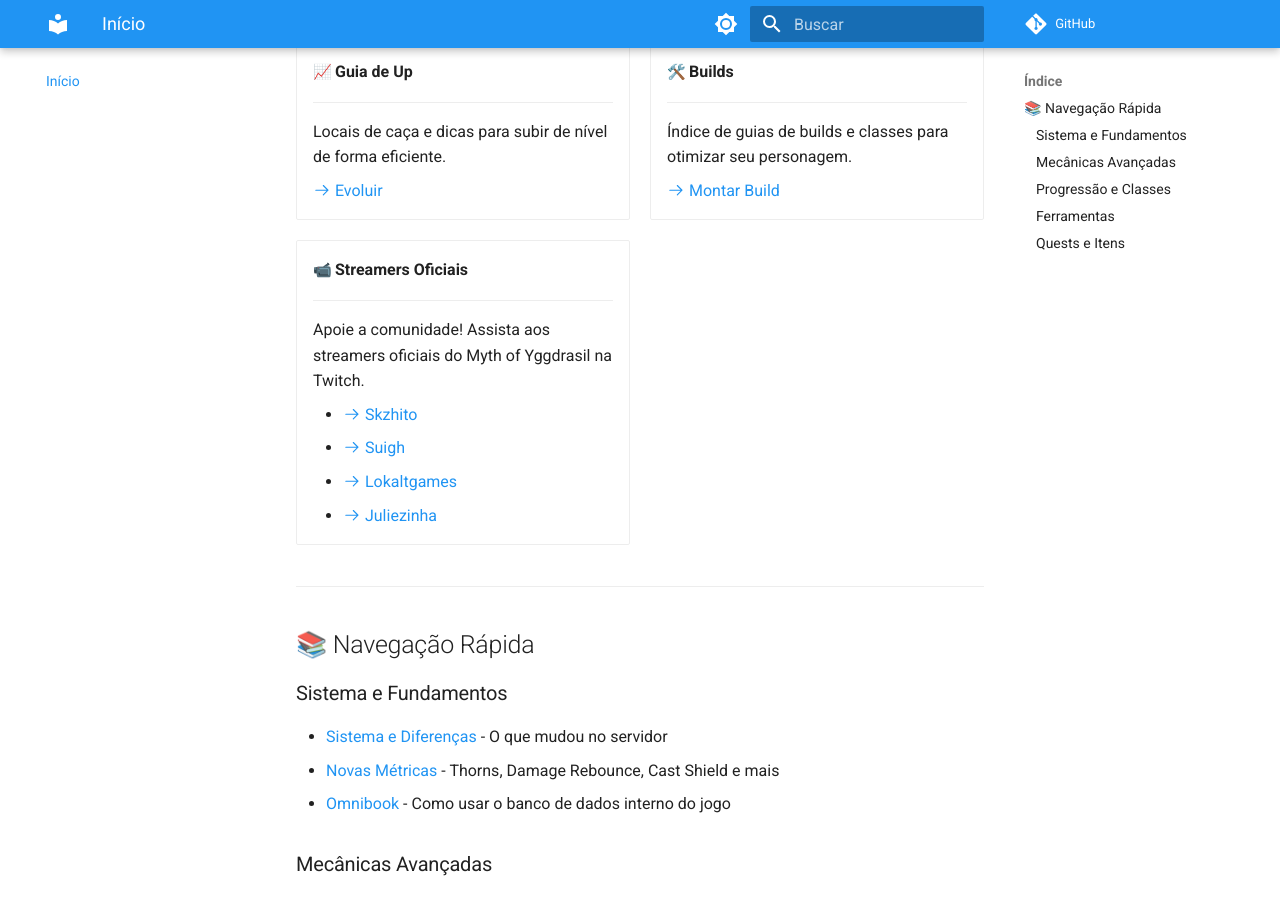
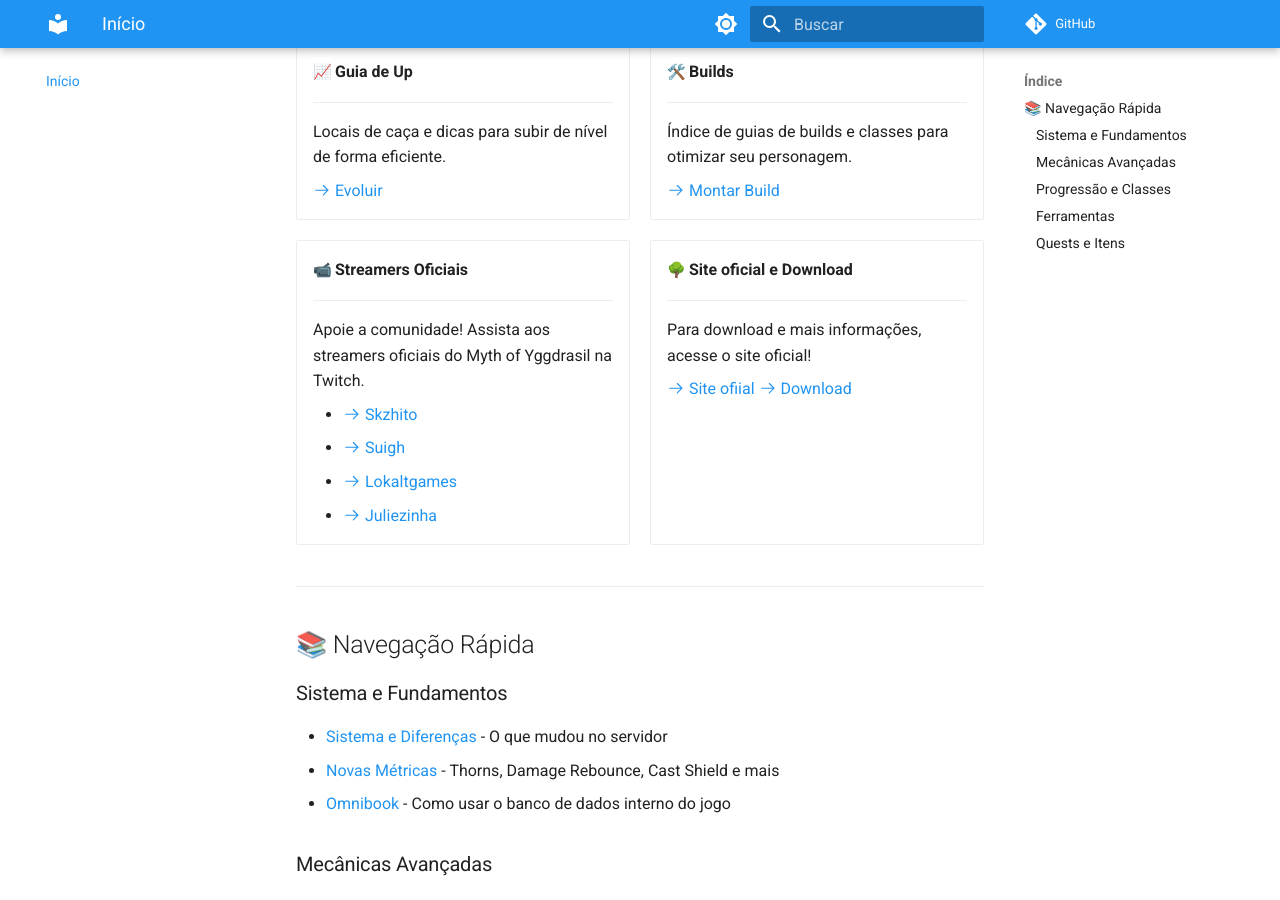
Before and after one commit to mythofyggdrasil/mythofyggdrasil.github.io, an MkDocs documentation site: the page built from docs/index.md, in a window 1280 px wide and 900 px high, scrolled down 1107 px. Built offline with MkDocs 1.6.1 and Material for MkDocs 9.7.7, drawn with Linux system fonts in a browser that asks for light colours; emoji names are drawn with the system emoji font; comment, search, counter and statistics services are not loaded.

Commit message:
Update index.md

```diff
--- a/docs/index.md
+++ b/docs/index.md
@@ -83,6 +83,15 @@
     *   [:octicons-arrow-right-24: Lokaltgames](https://www.twitch.tv/lokaltgames)
     *   [:octicons-arrow-right-24: Juliezinha](https://www.twitch.tv/julliezinha)
 
+-   :deciduous_tree: **Site oficial e Download**
+
+    ---
+
+    Para download e mais informações, acesse o site oficial!
+
+    [:octicons-arrow-right-24: Site ofiial](https://mythofyggdrasil.com/br)
+    [:octicons-arrow-right-24: Download](https://mythofyggdrasil.com/br/download)
+
 </div>
 
 ---
```
